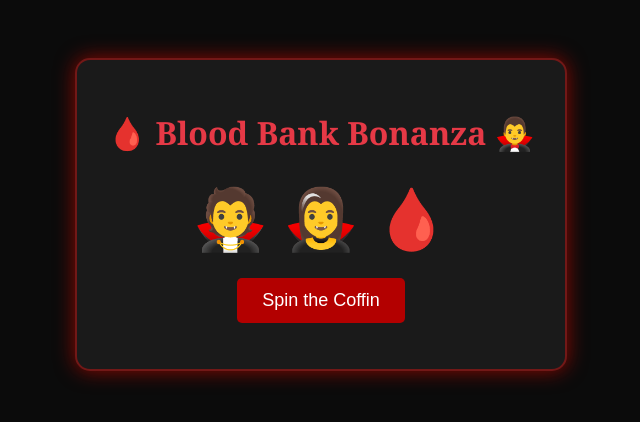
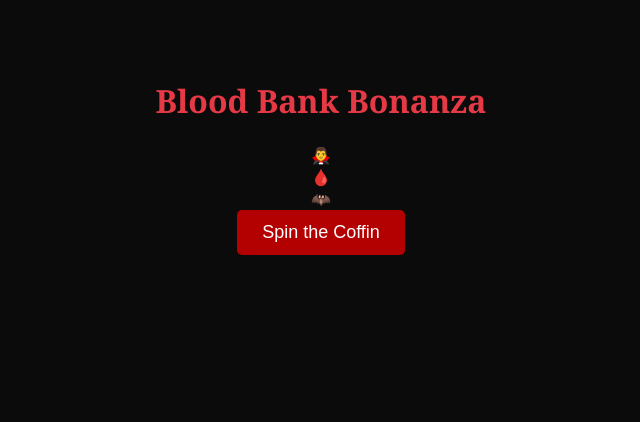
Before and after one commit to unclekhas/blood-bank-bonanza, a plain HTML site: page index.html in a window 1280 px wide. Shown: the whole page, without its empty margins (319-959 px from the left). Drawn offline with Linux system fonts and the light colour scheme.

Commit message:
Update index.html

```diff
--- a/index.html
+++ b/index.html
@@ -1,22 +1,24 @@
 <!DOCTYPE html>
 <html lang="en">
 <head>
-  <meta charset="UTF-8" />
-  <meta name="viewport" content="width=device-width, initial-scale=1.0"/>
-  <title>Blood Bank Bonanza</title>
-  <link rel="stylesheet" href="style.css">
+    <meta charset="UTF-8">
+    <meta name="viewport" content="width=device-width, initial-scale=1.0">
+    <title>Blood Bank Bonanza</title>
+    <!-- Link to style.css file -->
+    <link rel="stylesheet" href="style.css">
 </head>
 <body>
-  <div class="slot-machine">
-    <h1>🩸 Blood Bank Bonanza 🧛‍♂️</h1>
-    <div class="reels">
-      <span id="reel1">🧛</span>
-      <span id="reel2">🧛‍♀️</span>
-      <span id="reel3">🩸</span>
+    <div class="game-container">
+        <h1>Blood Bank Bonanza</h1>
+        <div class="slots">
+            <div class="slot">🧛‍♂️</div>
+            <div class="slot">🩸</div>
+            <div class="slot">🦇</div>
+        </div>
+        <button id="spinButton">Spin the Coffin</button>
     </div>
-    <button onclick="spin()">Spin the Coffin</button>
-    <p id="result"></p>
-  </div>
-  <script src="script.js"></script>
+
+    <!-- Link to script.js file -->
+    <script src="script.js"></script>
 </body>
 </html>
```
